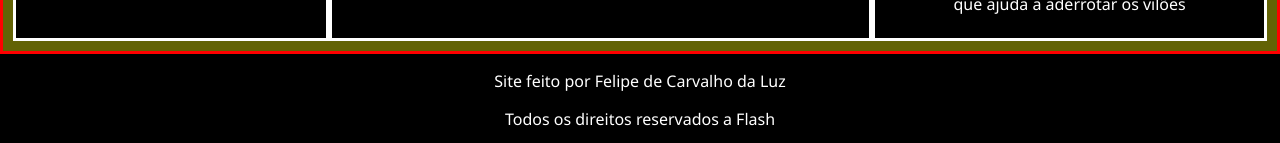
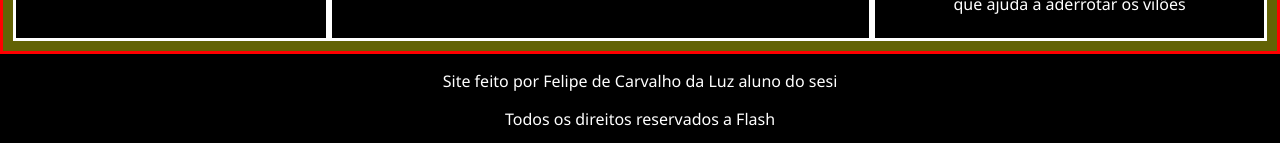
Before and after one commit to FelipeCarvalhoLuz/site-do-flash, a plain HTML site: page batman/index.html in a window 1280 px wide. Shown: the part 1280-1423 px from the top of the page. Drawn offline with Linux system fonts and the light colour scheme.

Commit message:
UPDATE - rodape

```diff
--- a/batman/index.html
+++ b/batman/index.html
@@ -90,7 +90,7 @@
 <footer>
 </div>
 <div id="rodapet">
-    <p>Site feito por Felipe de Carvalho da Luz</p>
+    <p>Site feito por Felipe de Carvalho da Luz aluno do sesi</p>
 </div>
 <div id="rodape">
     <p>Todos os direitos reservados a Flash</p>
```
